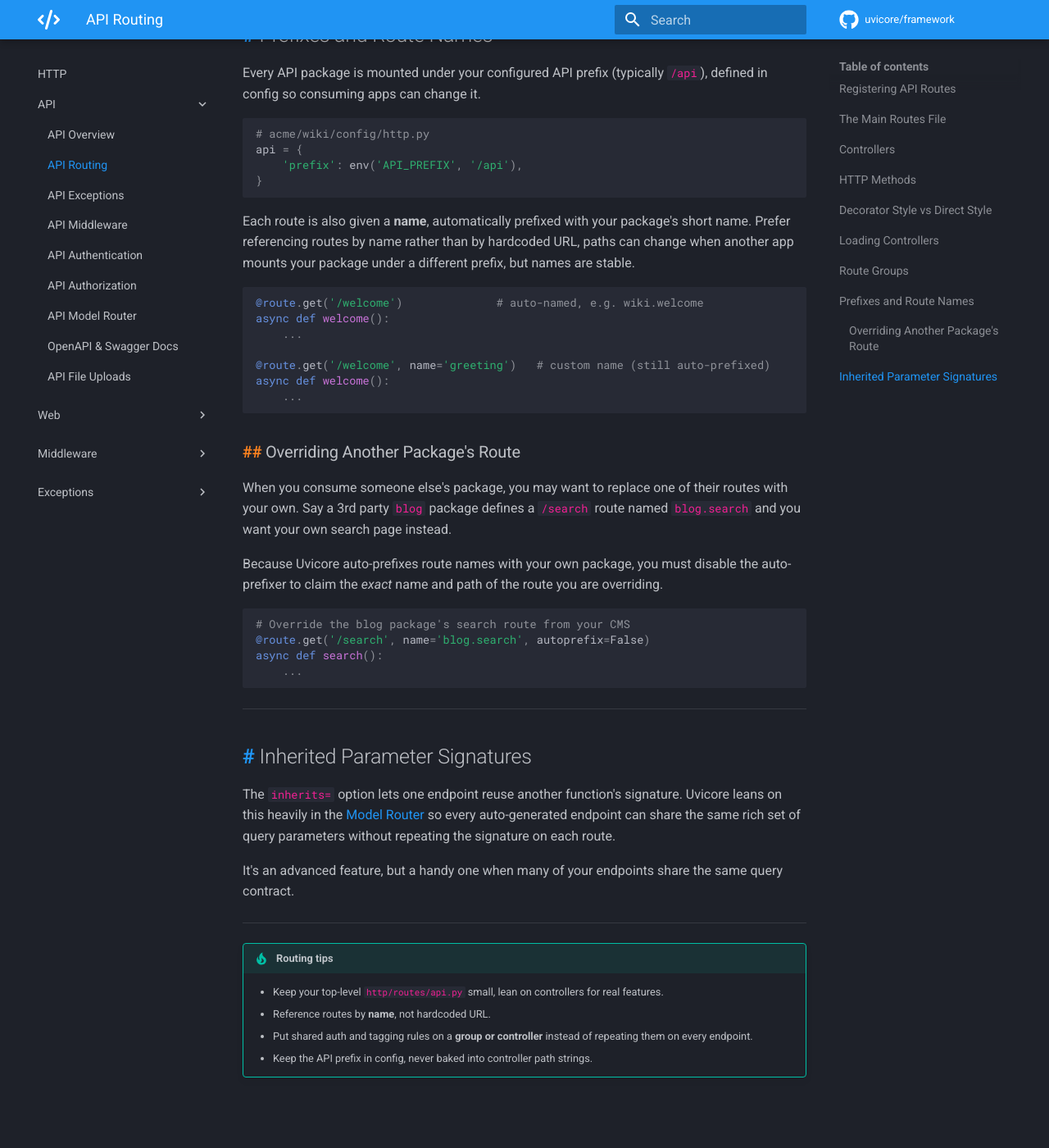
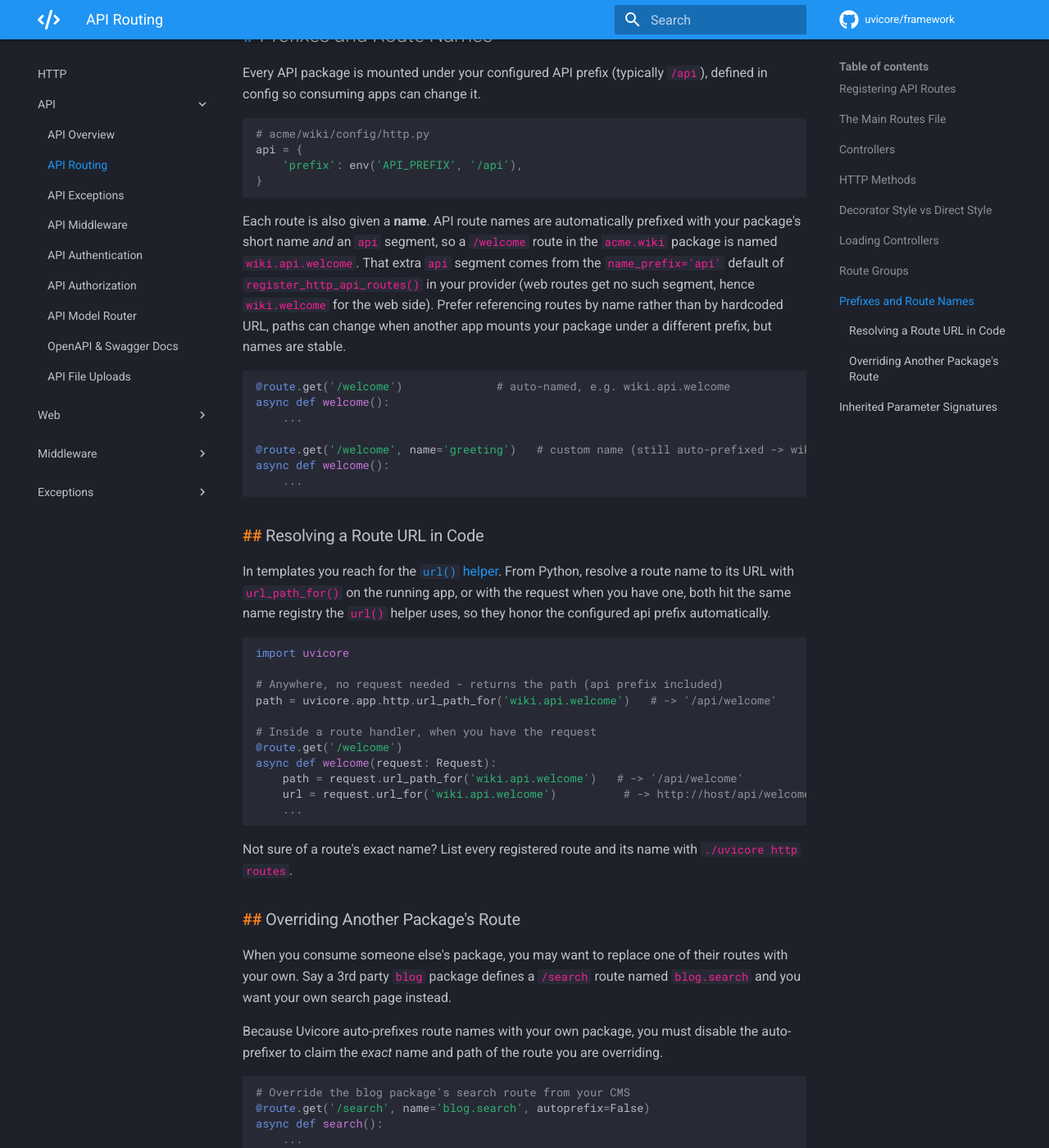
Before and after one commit to uvicore/docs, an MkDocs documentation site: the page built from docs/http/api/routing.md, in a window 1280 px wide and 1400 px high, scrolled down 4040 px. Shown: the whole window at 82% size. Built offline with MkDocs 1.6.1 and Material for MkDocs 9.7.7, drawn with Linux system fonts in a browser that asks for light colours; comment, search, counter and statistics services are not loaded; before the commit the page ends 5378 px from its top, so only the background shows below that.

Commit message:
Add get route url by name code to docs

````diff
--- a/docs/http/api/routing.md
+++ b/docs/http/api/routing.md
@@ -185,17 +185,37 @@ api = {
 }
 ```
 
-Each route is also given a **name**, automatically prefixed with your package's short name.  Prefer referencing routes by name rather than by hardcoded URL, paths can change when another app mounts your package under a different prefix, but names are stable.
+Each route is also given a **name**.  API route names are automatically prefixed with your package's short name *and* an `api` segment, so a `/welcome` route in the `acme.wiki` package is named `wiki.api.welcome`.  That extra `api` segment comes from the `name_prefix='api'` default of `register_http_api_routes()` in your provider (web routes get no such segment, hence `wiki.welcome` for the web side).  Prefer referencing routes by name rather than by hardcoded URL, paths can change when another app mounts your package under a different prefix, but names are stable.
 
 ```python
-@route.get('/welcome')              # auto-named, e.g. wiki.welcome
+@route.get('/welcome')              # auto-named, e.g. wiki.api.welcome
 async def welcome():
     ...
 
-@route.get('/welcome', name='greeting')   # custom name (still auto-prefixed)
+@route.get('/welcome', name='greeting')   # custom name (still auto-prefixed -> wiki.api.greeting)
 async def welcome():
     ...
 ```
+
+### Resolving a Route URL in Code
+
+In templates you reach for the [`url()` helper](../web/templating.md).  From Python, resolve a route name to its URL with `url_path_for()` on the running app, or with the request when you have one, both hit the same name registry the `url()` helper uses, so they honor the configured api prefix automatically.
+
+```python
+import uvicore
+
+# Anywhere, no request needed - returns the path (api prefix included)
+path = uvicore.app.http.url_path_for('wiki.api.welcome')   # -> '/api/welcome'
+
+# Inside a route handler, when you have the request
+@route.get('/welcome')
+async def welcome(request: Request):
+    path = request.url_path_for('wiki.api.welcome')   # -> '/api/welcome'
+    url = request.url_for('wiki.api.welcome')          # -> http://host/api/welcome (absolute)
+    ...
+```
+
+Not sure of a route's exact name?  List every registered route and its name with `./uvicore http routes`.
 
 ### Overriding Another Package's Route
 
````
Also changed, not shown: docs/http/web/routing.md (+14 -3 lines).
